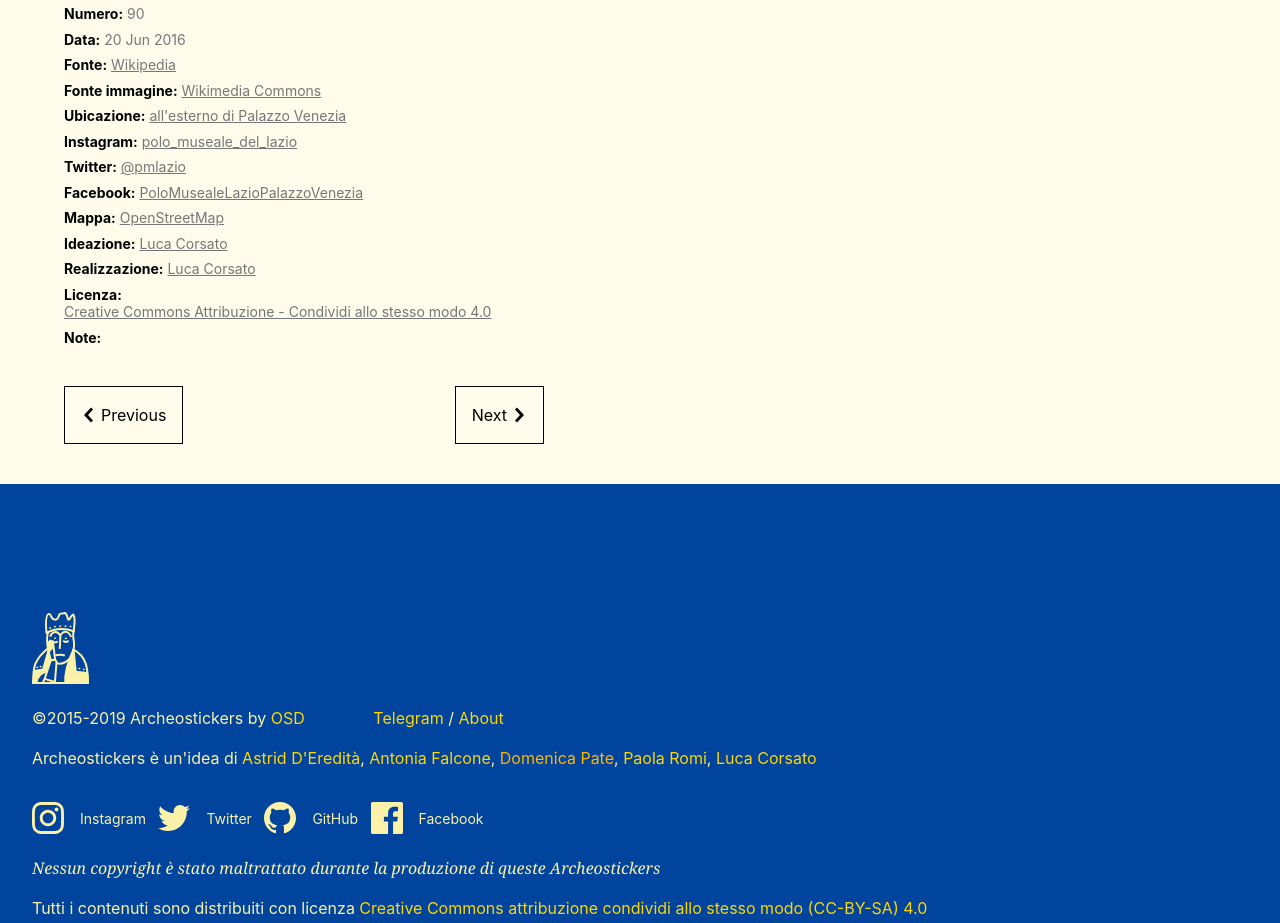
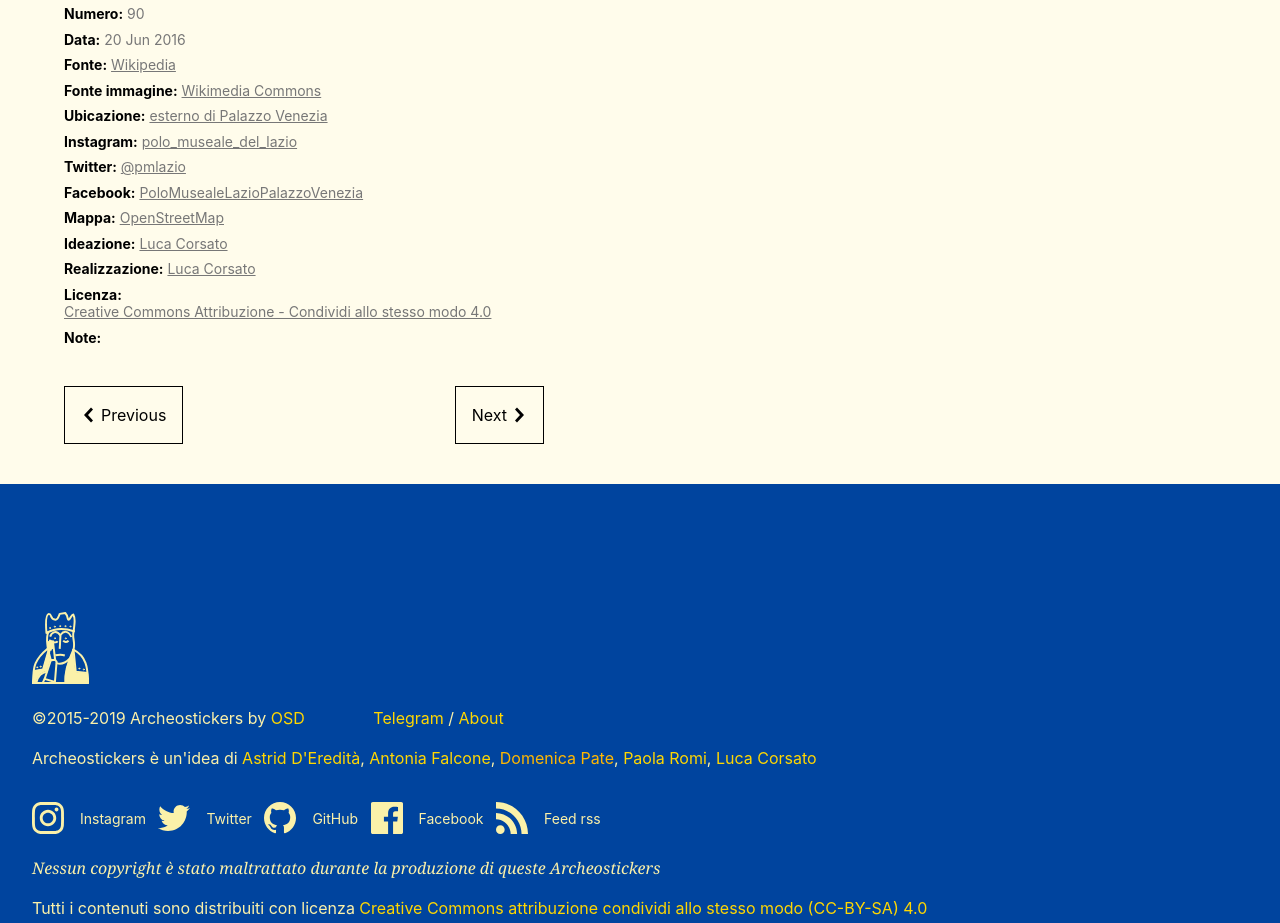
Before and after one commit to archeostickers/archeostickers, a Jekyll site: the page built from _posts/2016-06-20-90_madama_lucrezia.md, in a window 1280 px wide and 1400 px high, scrolled down 463 px. Shown: the part 296-1219 px from the top of the window. Built offline with Jekyll 4.4.1, drawn with Linux system fonts in a browser that asks for light colours.

Commit message:
update feed

```diff
--- a/_config.yml
+++ b/_config.yml
@@ -7,7 +7,7 @@
 payoff: 'Sfacciati Classici'
 timecopy: "2015-2019"
 
-description: "Archeostickers: reperti d'arte che diventano sticker sfacciate"
+description: "Archeostickers, sticker sfacciate da reperti d'arte."
 locale: it_IT
 
 # Url
@@ -33,7 +33,7 @@
 
 # Favicon
 touch_icon: "assets/img/apple-touch-icon-144-precomposed.png"
-favicon: "/assets/img/favicon.ico"
+favicon: "/assets/img/favicon/favicon.ico"
 
 # Build settings
 markdown: kramdown
--- a/_includes/footer.html
+++ b/_includes/footer.html
@@ -23,6 +23,10 @@
     <svg class="dib h2 w2" fill="currentColor" xmlns="http://www.w3.org/2000/svg" viewBox="0 0 16 16" fill-rule="evenodd" clip-rule="evenodd" stroke-linejoin="round" stroke-miterlimit="1.414"><path d="M15.117 0H.883C.395 0 0 .395 0 .883v14.234c0 .488.395.883.883.883h7.663V9.804H6.46V7.39h2.086V5.607c0-2.066 1.262-3.19 3.106-3.19.883 0 1.642.064 1.863.094v2.16h-1.28c-1 0-1.195.476-1.195 1.176v1.54h2.39l-.31 2.416h-2.08V16h4.077c.488 0 .883-.395.883-.883V.883C16 .395 15.605 0 15.117 0" fill-rule="nonzero"/></svg>
     <span class="f6 ml3 pr2">Facebook</span>
   </a>
+  <a class="link light-yellow bg-transparent hover-white inline-flex items-center mt2 tc br2 pt2" href="{{ site.url }}/feed.xml" title="Feed">
+    <svg class="dib h2 w2" fill="currentColor" xmlns="http://www.w3.org/2000/svg" width="24" height="24" viewBox="0 0 24 24"><path d="M6.503 20.752c0 1.794-1.456 3.248-3.251 3.248-1.796 0-3.252-1.454-3.252-3.248 0-1.794 1.456-3.248 3.252-3.248 1.795.001 3.251 1.454 3.251 3.248zm-6.503-12.572v4.811c6.05.062 10.96 4.966 11.022 11.009h4.817c-.062-8.71-7.118-15.758-15.839-15.82zm0-3.368c10.58.046 19.152 8.594 19.183 19.188h4.817c-.03-13.231-10.755-23.954-24-24v4.812z"/></svg>
+    <span class="f6 ml3 pr2">Feed rss</span>
+  </a>
 
   <p class="f5 georgia i">Nessun copyright è stato maltrattato durante la produzione di queste Archeostickers</p>
   <p class="f5">Tutti i contenuti sono distribuiti con licenza <a href="https://creativecommons.org/licenses/by-sa/4.0/" class="link yellow hover-light-purple">Creative Commons attribuzione condividi allo stesso modo (CC-BY-SA) 4.0</a></p>
--- a/_includes/header.html
+++ b/_includes/header.html
@@ -20,6 +20,9 @@
     <a class="ink hover-silver near-black dib h1 w1 mr3" href="https://www.facebook.com/{{ site.facebook }}" title="Facebook">
       <svg class="dib h1 w1" fill="currentColor" xmlns="http://www.w3.org/2000/svg" viewBox="0 0 16 16" fill-rule="evenodd" clip-rule="evenodd" stroke-linejoin="round" stroke-miterlimit="1.414"><path d="M15.117 0H.883C.395 0 0 .395 0 .883v14.234c0 .488.395.883.883.883h7.663V9.804H6.46V7.39h2.086V5.607c0-2.066 1.262-3.19 3.106-3.19.883 0 1.642.064 1.863.094v2.16h-1.28c-1 0-1.195.476-1.195 1.176v1.54h2.39l-.31 2.416h-2.08V16h4.077c.488 0 .883-.395.883-.883V.883C16 .395 15.605 0 15.117 0" fill-rule="nonzero"/></svg>
     </a>
+    <a class="ink hover-silver near-black dib h1 w1 mr3" href="{{ site.url }}/feed.xml" title="Feed">
+      <svg class="dib h1 w1" fill="currentColor" xmlns="http://www.w3.org/2000/svg" width="24" height="24" viewBox="0 0 24 24"><path d="M6.503 20.752c0 1.794-1.456 3.248-3.251 3.248-1.796 0-3.252-1.454-3.252-3.248 0-1.794 1.456-3.248 3.252-3.248 1.795.001 3.251 1.454 3.251 3.248zm-6.503-12.572v4.811c6.05.062 10.96 4.966 11.022 11.009h4.817c-.062-8.71-7.118-15.758-15.839-15.82zm0-3.368c10.58.046 19.152 8.594 19.183 19.188h4.817c-.03-13.231-10.755-23.954-24-24v4.812z"/></svg>
+    </a>
 
   </div>
 </nav>
--- a/_posts/2016-06-20-90_madama_lucrezia.md
+++ b/_posts/2016-06-20-90_madama_lucrezia.md
@@ -11,7 +11,7 @@
 source-name: Wikimedia Commons
 
 museum-link: http://museopalazzovenezia.beniculturali.it/
-museum-name: all'esterno di Palazzo Venezia
+museum-name: esterno di Palazzo Venezia
 museum-fb: PoloMusealeLazioPalazzoVenezia
 museum-tw: pmlazio
 museum-inst: polo_museale_del_lazio
```
Also changed, not shown: _posts/2016-10-29-94_Marathon_boy.md (+0 -1 lines), _posts/2017-01-13-95-laptop.md (+0 -1 lines), Gemfile.lock.
